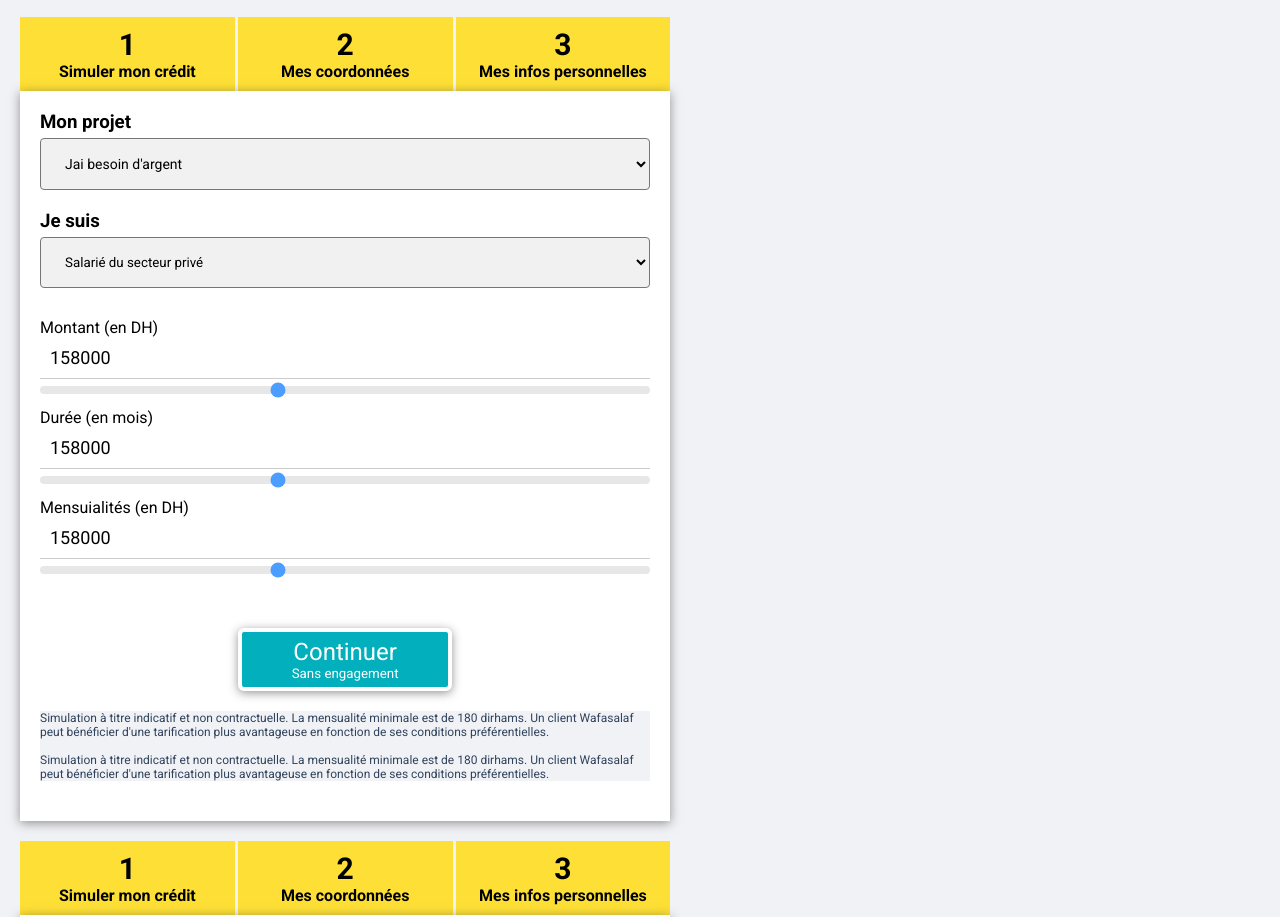
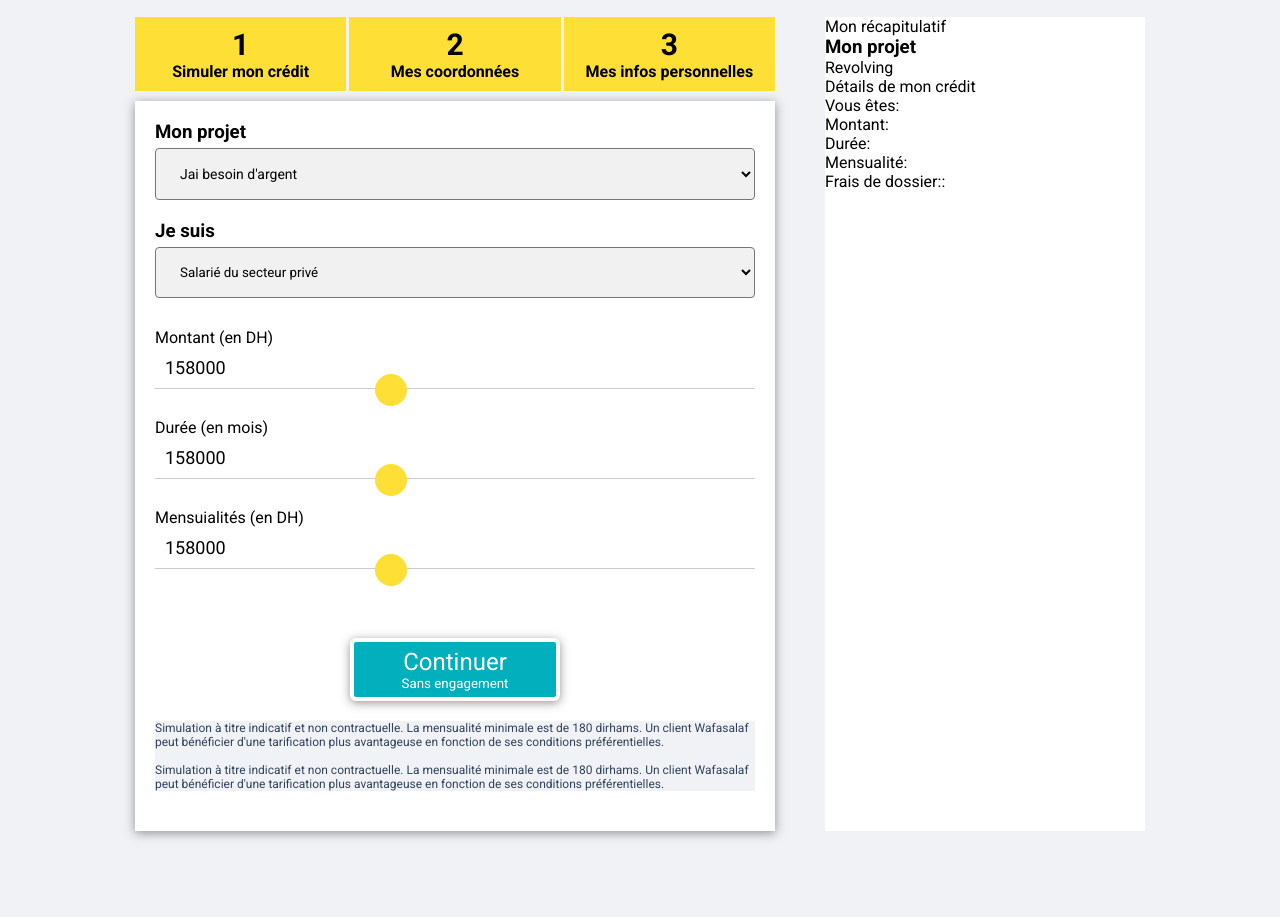
Before and after one commit to yassir5236/Bank_credit_simulation, a plain HTML site: page index.html in a window 1280 px wide. Shown: the part 61-978 px from the top of the page. After the commit the page ends 912 px from the top, so only its background shows below. Drawn offline with Linux system fonts and the light colour scheme.

Commit message:
adding spme js , and try to style,carte recap

```diff
--- a/index.html
+++ b/index.html
@@ -8,23 +8,31 @@
   <link href="https://fonts.googleapis.com/css2?family=Roboto:wght@100;300;400;500;700;900&display=swap"
     rel="stylesheet">
 
+
   <title>Document</title>
 </head>
 
 <body>
   <h1>Demander mon crédit en ligne</h1>
+  <div class="contenaire-global">
 
 
-  <div class="container1">
+
+
+    <div class="block-and-container">
+
       <div class="container-block">
-      <div class="block"> <span class="numbers">1</span><br> Simuler mon crédit</div>
-      <div class="block"> <span class="numbers">2</span><br> Mes coordonnées</div>
-      <div class="block"> <span class="numbers">3</span><br> Mes infos personnelles</div>
+        <div id="block1" class="block"> <span class="numbers">1</span><br> Simuler mon crédit</div>
+        <div id="block2" class="block"> <span class="numbers">2</span><br> Mes coordonnées</div>
+        <div id="block3" class="block"> <span class="numbers">3</span><br> Mes infos personnelles</div>
       </div>
+
+      <div id="container1" class="container1">
+
 
 
         <form class="simuler-mon-credit" action="">
-      <h3 >Mon projet</h3>
+          <h3>Mon projet</h3>
           <select class="mon_projet" name="">
             <option value="">Jai besoin d'argent</option>
             <option value="">Je finance mon véhicule d'occasion</option>
@@ -48,19 +56,22 @@
           <div class="montant_group">
             <label for="amount">Montant (en DH)</label><br>
             <input type="number" id="amount" value="158000" oninput="updateForm()"><br>
-        <input type="range"  min="5000" max="400000" value="158000" class="slider" id="myRange" oninput="syncAmount()">
+            <input type="range" min="5000" max="400000" value="158000"  id="myRange"
+              oninput="syncAmount()">
           </div>
 
           <div class="duree_group">
             <label for="amount">Durée (en mois)</label><br>
             <input type="number" id="amount" value="158000" oninput="updateForm()"><br>
-        <input type="range"  min="5000" max="400000" value="158000" class="slider" id="myRange" oninput="syncAmount()">
+            <input type="range" min="5000" max="400000" value="158000"  id="myRange"
+              oninput="syncAmount()">
           </div>
 
           <div class="mensualite-group">
             <label for="amount">Mensuialités (en DH)</label><br>
             <input type="number" id="amount" value="158000" oninput="updateForm()"><br>
-        <input type="range"  min="5000" max="400000" value="158000" class="slider" id="myRange" oninput="syncAmount()">
+            <input type="range" min="5000" max="400000" value="158000"  id="myRange"
+              oninput="syncAmount()">
           </div>
 
 
@@ -75,11 +86,13 @@
 
           <div class="footer">
             <p>Simulation à titre indicatif et non contractuelle. La mensualité minimale est de 180 dirhams. Un client
-          Wafasalaf peut bénéficier d'une tarification plus avantageuse en fonction de ses conditions préférentielles.
+              Wafasalaf peut bénéficier d'une tarification plus avantageuse en fonction de ses conditions
+              préférentielles.
             </p>
             <br>
             <p>Simulation à titre indicatif et non contractuelle. La mensualité minimale est de 180 dirhams. Un client
-          Wafasalaf peut bénéficier d'une tarification plus avantageuse en fonction de ses conditions préférentielles.
+              Wafasalaf peut bénéficier d'une tarification plus avantageuse en fonction de ses conditions
+              préférentielles.
             </p>
           </div>
 
@@ -90,12 +103,12 @@
 
       </div>
 
-  <div class="container2">
-    <div class="container-block">
-      <div class="block"> <span class="numbers">1</span><br> Simuler mon crédit</div>
-      <div class="block"> <span class="numbers">2</span><br> Mes coordonnées</div>
-      <div class="block"> <span class="numbers">3</span><br> Mes infos personnelles</div>
-    </div>
+      <div id="container2" style="display: none;" class="container2">
+        <!-- <div class="container-block">
+      <div id="block1"     class="block"> <span class="numbers">1</span><br> Simuler mon crédit</div>
+      <div id="block2"     class="block"> <span class="numbers">2</span><br> Mes coordonnées</div>
+      <div id="block3"     class="block"> <span class="numbers">3</span><br> Mes infos personnelles</div>
+    </div> -->
 
 
         <form class="mes-coordonnées" action="">
@@ -110,11 +123,13 @@
 
           <div class="footer">
             <p>Simulation à titre indicatif et non contractuelle. La mensualité minimale est de 180 dirhams. Un client
-          Wafasalaf peut bénéficier d'une tarification plus avantageuse en fonction de ses conditions préférentielles.
+              Wafasalaf peut bénéficier d'une tarification plus avantageuse en fonction de ses conditions
+              préférentielles.
             </p>
             <br>
             <p>Simulation à titre indicatif et non contractuelle. La mensualité minimale est de 180 dirhams. Un client
-          Wafasalaf peut bénéficier d'une tarification plus avantageuse en fonction de ses conditions préférentielles.
+              Wafasalaf peut bénéficier d'une tarification plus avantageuse en fonction de ses conditions
+              préférentielles.
             </p>
           </div>
 
@@ -125,12 +140,12 @@
 
       </div>
 
-  <div class="container3">
-    <div class="container-block">
-      <div class="block"> <span class="numbers">1</span><br> Simuler mon crédit</div>
-      <div class="block"> <span class="numbers">2</span><br> Mes coordonnées</div>
-      <div class="block"> <span class="numbers">3</span><br> Mes infos personnelles</div>
-    </div>
+      <div id="container3" style="display: none;" class="container3">
+        <!-- <div class="container-block">
+      <div id="block1"  class="block"> <span class="numbers">1</span><br> Simuler mon crédit</div>
+      <div id="block2"  class="block"> <span class="numbers">2</span><br> Mes coordonnées</div>
+      <div id="block3"  class="block"> <span class="numbers">3</span><br> Mes infos personnelles</div>
+    </div> -->
 
 
         <form class="mes-infos-personnelles" action="">
@@ -202,11 +217,13 @@
 
           <div class="footer">
             <p>Simulation à titre indicatif et non contractuelle. La mensualité minimale est de 180 dirhams. Un client
-          Wafasalaf peut bénéficier d'une tarification plus avantageuse en fonction de ses conditions préférentielles.
+              Wafasalaf peut bénéficier d'une tarification plus avantageuse en fonction de ses conditions
+              préférentielles.
             </p>
             <br>
             <p>Simulation à titre indicatif et non contractuelle. La mensualité minimale est de 180 dirhams. Un client
-          Wafasalaf peut bénéficier d'une tarification plus avantageuse en fonction de ses conditions préférentielles.
+              Wafasalaf peut bénéficier d'une tarification plus avantageuse en fonction de ses conditions
+              préférentielles.
             </p>
           </div>
 
@@ -216,6 +233,30 @@
         </form>
 
       </div>
+
+    </div>
+
+    <div class="recap">Mon récapitulatif
+      <h3>Mon projet</h3>
+      <p>Revolving</p>
+      <p>Détails de mon crédit</p>
+      <p>Vous êtes:</p>
+      <p>Montant:</p>
+      <p>Durée:</p>
+      <p>Mensualité:</p>
+      <p>Frais de dossier::</p>
+
+    </div>
+
+  </div>
+
+
+
+
+
+
+
+  <script src="script.js"></script>
 </body>
 
 </html>
--- /dev/null
+++ b/script.js
@@ -0,0 +1,33 @@
+const container1 =document.getElementById('container1');
+const container2 =document.getElementById('container2');
+const container3 =document.getElementById('container3');
+
+const block1 = document.getElementById('block1');
+const block2 = document.getElementById('block2');
+const block3 = document.getElementById('block3');
+
+block1.addEventListener('click',function(){
+
+    container1.style.display = 'block';
+    container2.style.display = 'none';
+    container3.style.display = 'none';
+
+})
+
+block2.addEventListener('click',function(){
+
+    container1.style.display = 'none';
+    container2.style.display = 'block';
+    container3.style.display = 'none';
+    // window.location.reload();
+
+})
+
+block3.addEventListener('click',function(){
+
+    container1.style.display = 'none';
+    container2.style.display = 'none';
+    container3.style.display = 'block';
+
+})
+    // window.location.reload();
--- a/style.scss
+++ b/style.scss
@@ -1,44 +1,10 @@
+
+
+
 $body-color: #F1F2F6;
 $body-font: 'Roboto', Arial, sans-serif;
 $text-color: #30435c;
 $font-size : 14px;
-
-
-
-$slider-height: 1px;
-$slider-width: 100%;
-// $slider-thumb-size: 1000px;
-//
-
-
-.slider-container {
-  width: $slider-width;
-  margin: 120px 0;
-}
-
-.slider {
-  -webkit-appearance: none;
-  width: $slider-width;
-  height: $slider-height;
-  background: $slider-track-color;
-  border-radius: 5px;
-  outline: none;
-  opacity: 0.7;
-  transition: opacity 0.2s;
-
-  &:hover {
-    opacity: 1;
-  }
-
-
-
-}
-
-
-
-
-
-
 
 
 
@@ -61,19 +27,31 @@ h1{
     margin-top: 20px;
 }
 
-.container1, .container2 , .container3{
-    width: 650.3px;
-    display:flex;
-    flex-direction: column;
+
+
+.contenaire-global{
+    display: flex;
+    justify-content: center;
+    gap: 10px;
+
+    .recap{
+        background-color: white;
+        width: 25%;
         margin: 20px;
     }
+
+    .block-and-container{
+        width: 50%;
+        display: flex;
+        flex-direction: column;
+        gap: 10px;
+        margin: 20px;
+        // overflow: hidden;
+
         .container-block{
             display: flex;
             gap: 3px;
 
-
-
-}
             .block{
 
                 width: 100%;
@@ -84,32 +62,18 @@ h1{
                 font-weight: bold;
 
             }
-
-.numbers{
-   font-size: 30px;
-   font-weight: bold;
-
         }
 
-h3{
-    width: 100%;
-
-}
 
         .simuler-mon-credit , .mes-coordonnées , .mes-infos-personnelles{
             align-items: center;
-    width:auto;
+            width:100%;
             height: auto;
-    // border: 4px solid black;
             display: flex;
             flex-direction: column;
             padding: 20px ;
             background-color: #ffffff;
             box-shadow: 0px 2px 10px rgba(46, 45, 45, 0.5);
-
-}
-
-
 
             .mon_projet{
                 font-size: $font-size;
@@ -135,8 +99,36 @@ h3{
             .montant_group,.duree_group , .mensualite-group{
                 width:100% ;
                 margin-top: 10px;
-    // -webkit-appearance: none;
             }
+        }
+    }
+}
+
+
+
+
+
+
+
+
+
+
+.numbers{
+   font-size: 30px;
+   font-weight: bold;
+
+}
+
+h3{
+    width: 100%;
+
+}
+
+
+
+
+
+
 
 .button-form1{
 width:35%;
@@ -241,14 +233,46 @@ color: $text-color;
 
 }
 
-//  .demander-ce-credit{
-//     width: 100%;
-//     background-color: #30435c;
-//     display: flex;
-// }
+
 .fix-position-button{
     width: 100%;
     display: flex;
     justify-content: center;
     gap: 50px;
 }
+
+
+input[type="range"] {
+    -webkit-appearance: none;
+     appearance: none;
+     background: rgb(161, 161, 161);
+     cursor: pointer;
+     width: 100%;
+
+ }
+
+
+
+input[type="range"]:focus {
+    outline: none;
+  }
+
+input[type="range"]::-webkit-slider-runnable-track {
+    background-color: #000000;
+    border-radius:0rem;
+    height: 0rem;
+
+ }
+
+
+input[type="range"]::-webkit-slider-thumb {
+    -webkit-appearance: none;
+     appearance: none;
+     margin-top: -30px;
+
+
+     background-color: #FDDF35;
+     height: 2rem;
+     width: 2rem;
+     border-radius: 50%;
+  }
```
Also changed, not shown: style.css, 1 other file. Lines whose indentation alone changed are shown as unchanged.
